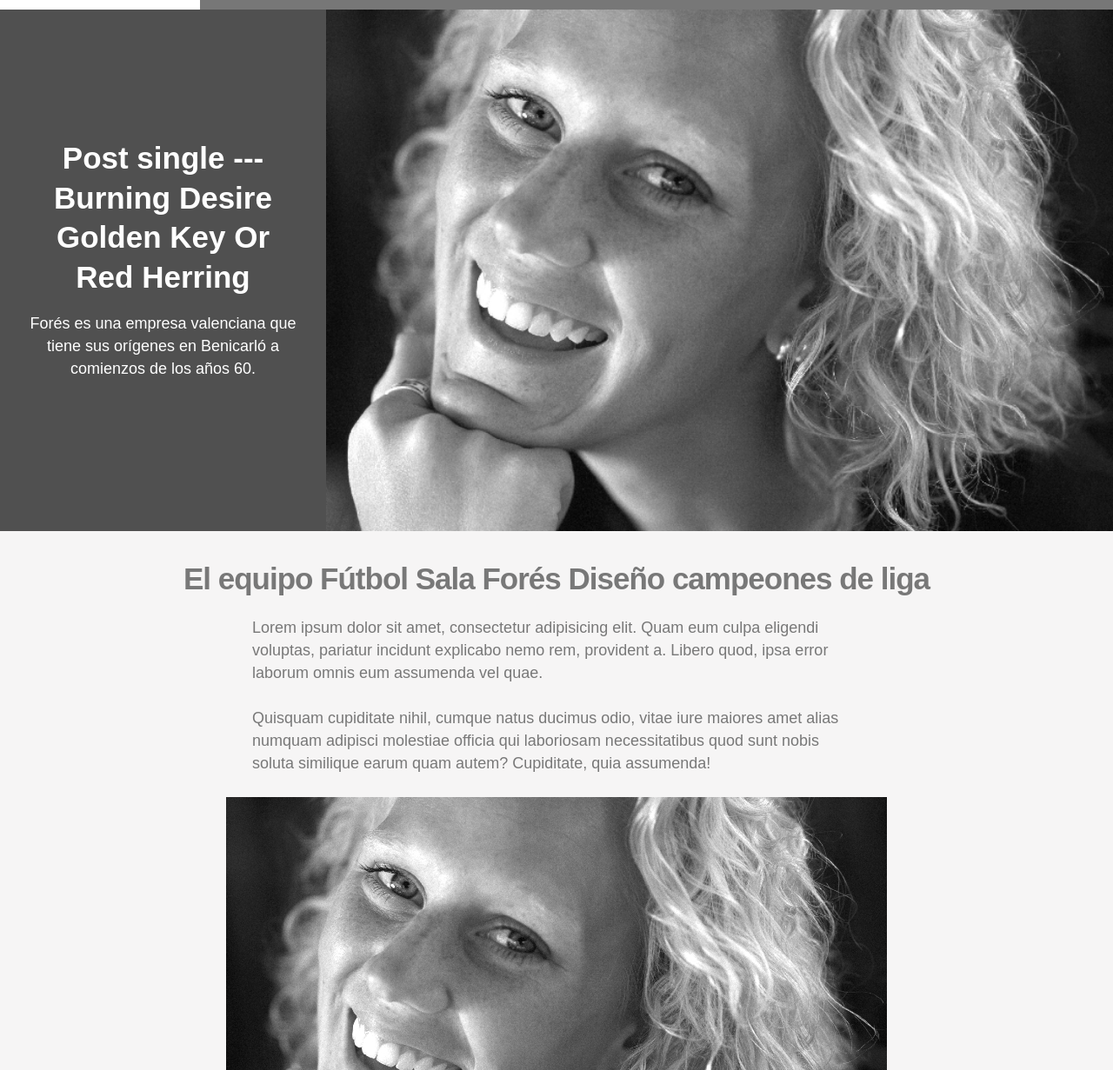
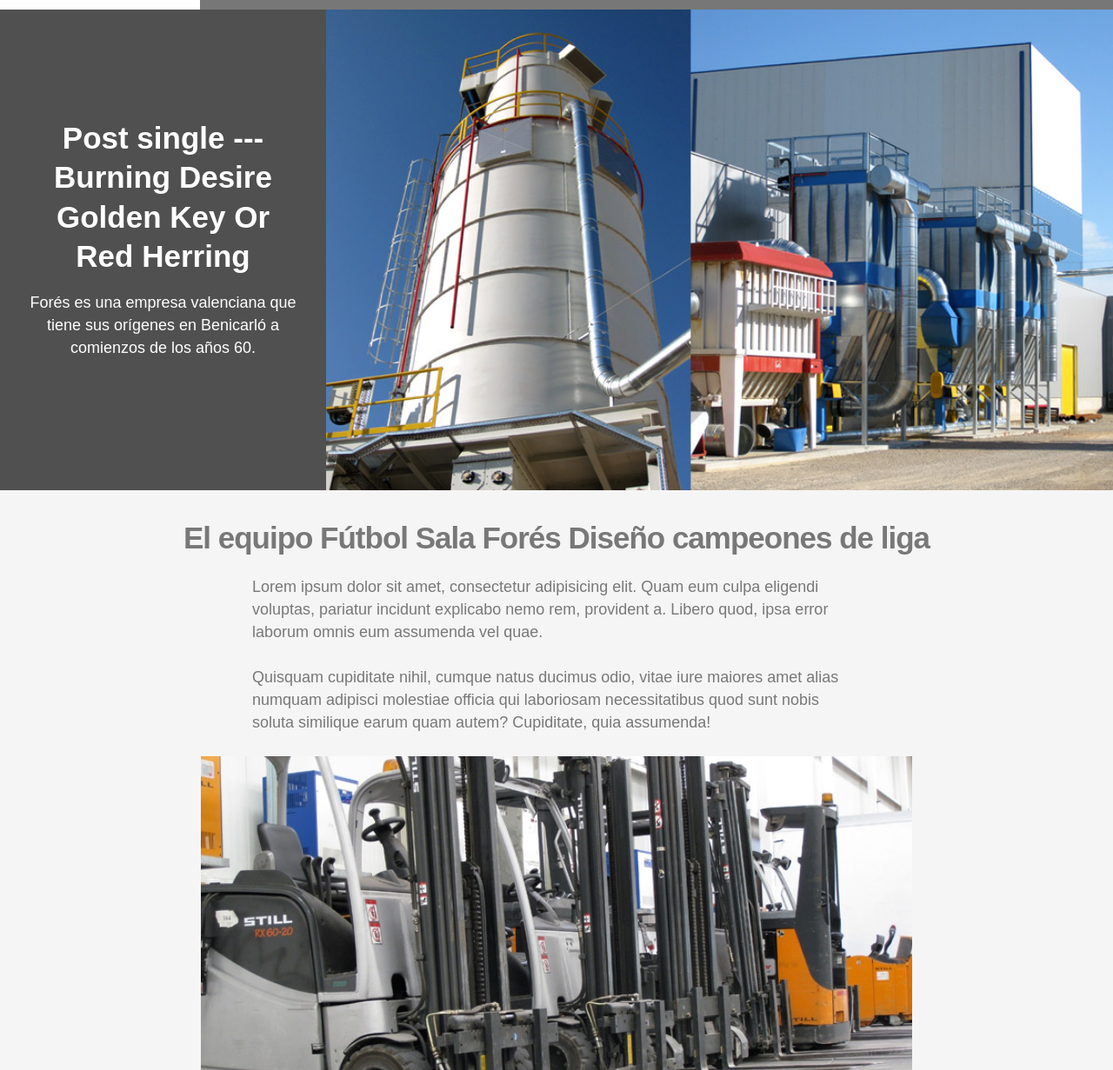
Before and after one commit to t0t/grupofores, a website: page elgrupo.html in a window 1280 px wide. Shown: the part 69-1300 px from the top of the page at 87% size. Drawn offline with Linux system fonts and the light colour scheme; a web font is replaced by a local one.

Commit message:
first commit :ant:

```diff
--- a/elgrupo.html
+++ b/elgrupo.html
@@ -57,14 +57,14 @@
 				      <h1>Post single --- Burning Desire Golden Key Or Red Herring</h1>
 				      <blockquote>Forés es una empresa valenciana que tiene sus orígenes en Benicarló a comienzos de los años 60.</blockquote>
 				    </hgroup>
-				    <img src="assets/images/default_img.jpg" alt="">
+				    <img src="assets/images/post_main.jpg" alt="">
 				  </header>
 
 				  <main class="PostContent">
 				    <h2 class="PostContent__title">El equipo Fútbol Sala Forés Diseño campeones de liga</h2>
 				    <p>Lorem ipsum dolor sit amet, consectetur adipisicing elit. Quam eum culpa eligendi voluptas, pariatur incidunt explicabo nemo rem, provident a. Libero quod, ipsa error laborum omnis eum assumenda vel quae.</p>
 				    <p>Quisquam cupiditate nihil, cumque natus ducimus odio, vitae iure maiores amet alias numquam adipisci molestiae officia qui laboriosam necessitatibus quod sunt nobis soluta similique earum quam autem? Cupiditate, quia assumenda!</p>
-				    <img src="assets/images/default_img.jpg" alt="">
+				    <img src="assets/images/post_content.jpg" alt="">
 				    <footer class="PostNav">
 				      next post nav >>>>
 				    </footer>
```
Also changed, not shown: assets/images/post_content.jpg (added), assets/images/post_main.jpg (added), src/assets/images/photo_18950_20101029.jpg (added), src/assets/images/post_content.jpg (added), src/assets/images/post_main.jpg (added), 1 other file.
